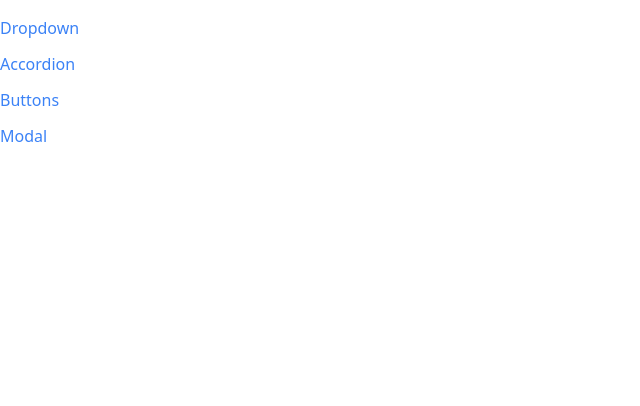
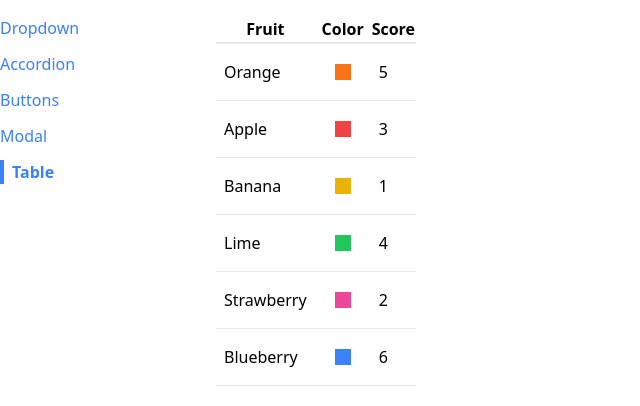
Before and after one commit to the-stranded-alien/React, a React (Create React App) app in the folder 07_routing/: page /table in a window 1280 px wide. Shown: the top 406 px of the page, without its empty margins (0-640 px from the left). Built offline with nearby package versions, Linux system fonts and the light colour scheme.

Commit message:
07 Routing: Data Table

```diff
--- a/07_routing/src/App.js
+++ b/07_routing/src/App.js
@@ -4,6 +4,7 @@
 import ButtonPage from "./pages/ButtonPage";
 import DropdownPage from "./pages/DropdownPage";
 import ModalPage from "./pages/ModalPage";
+import TablePage from "./pages/TablePage";
 function App() {
     return (<div className="container mx-auto grid grid-cols-6 gap-4 mt-4">
         <Sidebar />
@@ -20,6 +21,9 @@
             <Route path="/modal">
                 <ModalPage />
             </Route>
+            <Route path="/table">
+                <TablePage />
+            </Route>
         </div>
     </div>);
 }
--- a/07_routing/src/components/Sidebar.js
+++ b/07_routing/src/components/Sidebar.js
@@ -6,7 +6,8 @@
         { label: 'Dropdown', path: '/' },
         { label: 'Accordion', path: '/accordion' },
         { label: 'Buttons', path: '/buttons' },
-        { label: 'Modal', path: "/modal" }
+        { label: 'Modal', path: '/modal' },
+        { label: 'Table', path: '/table' }
     ];
 
     const renderedLinks = links.map((link) => {
--- /dev/null
+++ b/07_routing/src/components/Table.js
@@ -0,0 +1,41 @@
+function Table({ data, config, keyFn }) {
+
+    const renderedHeader = config.map((column) => {
+        return (
+            <th key={column.label}>
+                {column.label}
+            </th>
+        );
+    });
+
+    const renderedRows = data.map((rowData) => {
+       const renderedCells = config.map((column) => {
+           return (
+               <td className="p-2" key={column.label} >
+                   {column.render(rowData)}
+               </td>
+           );
+       });
+       return (
+           <tr className="border-b" key={keyFn(rowData)} >
+               {renderedCells}
+           </tr>
+       );
+    });
+
+    return (
+        <table className="table-auto border-spacing-2">
+            <thead>
+                <tr className="border-b-2">
+                    {renderedHeader}
+                </tr>
+
+            </thead>
+            <tbody>
+                {renderedRows}
+            </tbody>
+        </table>
+    );
+}
+
+export default Table;
--- /dev/null
+++ b/07_routing/src/pages/TablePage.js
@@ -0,0 +1,40 @@
+import Table from "../components/Table";
+
+function TablePage() {
+
+    const data = [
+        { name: 'Orange', color: 'bg-orange-500', score: 5},
+        { name: 'Apple', color: 'bg-red-500', score: 3},
+        { name: 'Banana', color: 'bg-yellow-500', score: 1},
+        { name: 'Lime', color: 'bg-green-500', score: 4},
+        { name: 'Strawberry', color: 'bg-pink-500', score: 2},
+        { name: 'Blueberry', color: 'bg-blue-500', score: 6},
+    ];
+
+    const config = [
+        {
+            label: 'Fruit',
+            render: (fruit) => fruit.name
+        },
+        {
+            label: 'Color',
+            render: (fruit) => <div className={`p-2 m-3 ${fruit.color}`} />
+        },
+        {
+            label: 'Score',
+            render: (fruit) => fruit.score
+        }
+    ];
+
+    const keyFn = (fruit) => {
+          return fruit.name;
+    };
+
+    return (
+      <div>
+          <Table data={data} config={config} keyFn={keyFn} />
+      </div>
+    );
+}
+
+export default TablePage;
```
